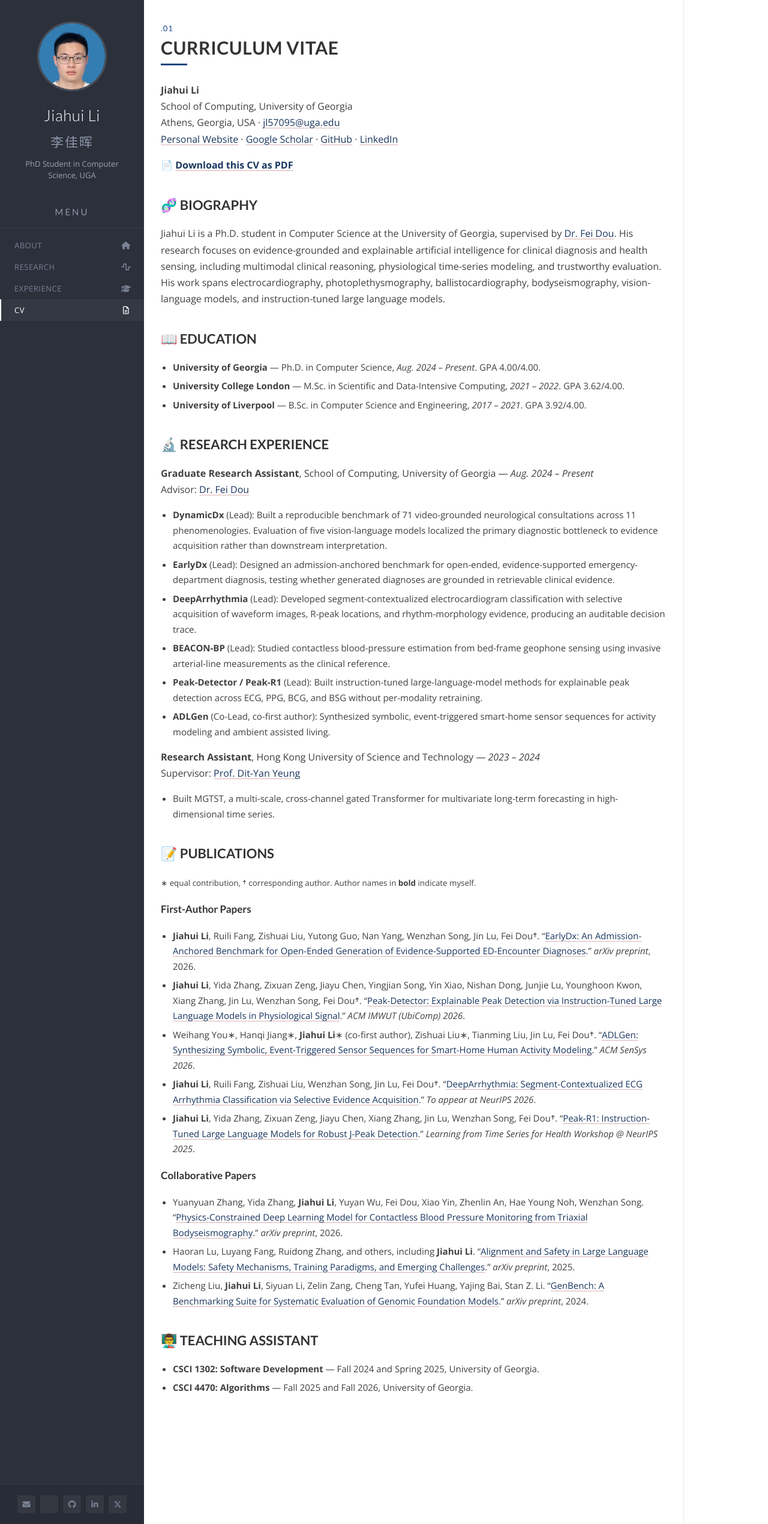
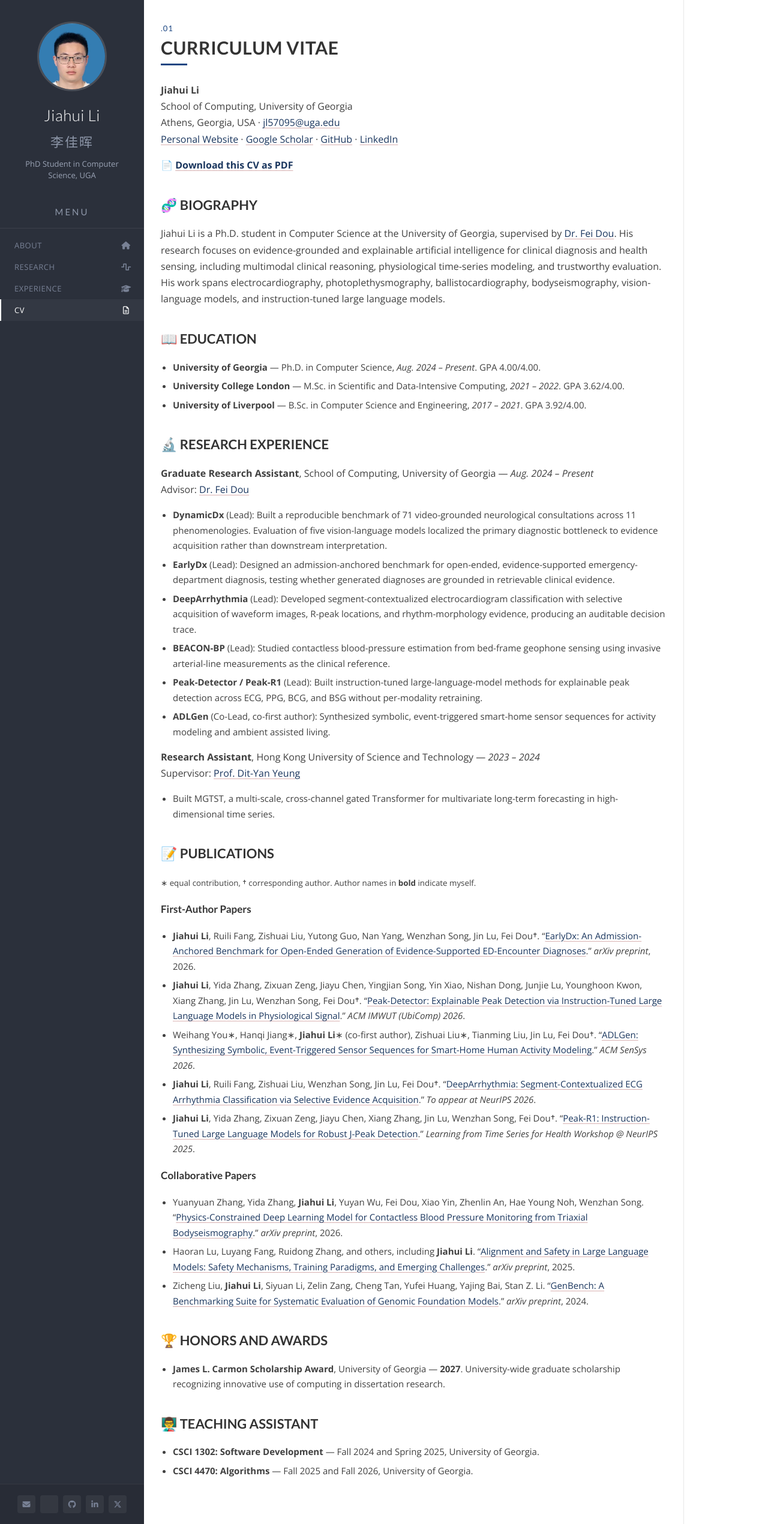
Before and after one commit to jimmylihui/jimmylihui.github.io, a Jekyll site: the page built from _pages/cv.md, in a window 1280 px wide. Shown: the whole page at 60% size. Built offline with Jekyll 4.4.1, drawn with Linux system fonts in a browser that asks for light colours; a style sheet for code colours, icons or effects is not loaded.

Commit message:
Add 2027 Carmon Scholarship to CV and downloadable PDF

```diff
--- a/_pages/cv.md
+++ b/_pages/cv.md
@@ -71,6 +71,11 @@ Supervisor: [Prof. Dit-Yan Yeung](https://cse.hkust.edu.hk/faculty/dyyeung/)
 - Zicheng Liu, **Jiahui Li**, Siyuan Li, Zelin Zang, Cheng Tan, Yufei Huang, Yajing Bai, Stan Z. Li. "[GenBench: A Benchmarking Suite for Systematic Evaluation of Genomic Foundation Models](https://arxiv.org/abs/2406.01627)." *arXiv preprint*, 2024.
 
 
+# 🏆 Honors and Awards
+
+- **James L. Carmon Scholarship Award**, University of Georgia — **2027**. University-wide graduate scholarship recognizing innovative use of computing in dissertation research.
+
+
 # 👨‍🏫 Teaching Assistant
 
 - **CSCI 1302: Software Development** — Fall 2024 and Spring 2025, University of Georgia.
```
Also changed, not shown: 1 other file.
